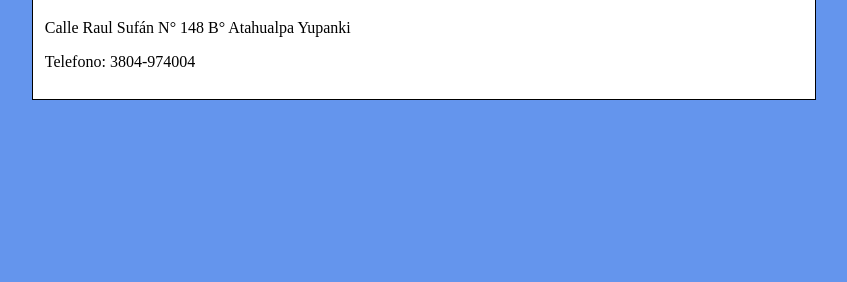
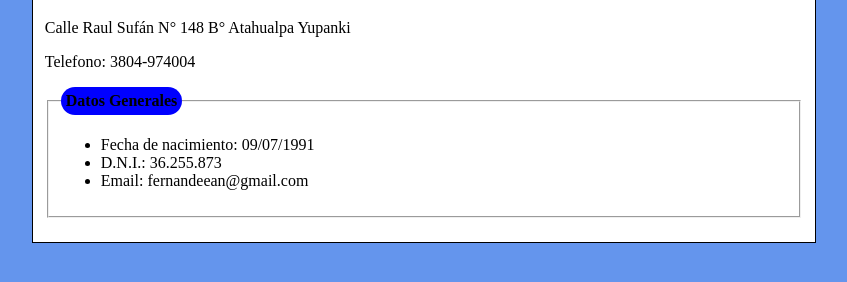
Before and after one commit to exequielfernandez/mi-proyecto-de-git, a plain HTML site: page index.html in a window 1280 px wide. Shown: the part 100-382 px from the top of the page, without its empty margins (216-1063 px from the left). Drawn offline with Linux system fonts and the light colour scheme.

Commit message:
agregue mis datos generales al curriculum

```diff
--- a/index.html
+++ b/index.html
@@ -34,3 +34,11 @@
         <h1>Exequiel Nicolas Fernandez</h1>
         <p>Calle Raul Sufán N° 148 B° Atahualpa Yupanki</p>
         <p>Telefono: 3804-974004</p>
+        <fieldset>
+            <legend>Datos Generales</legend>
+            <ul>
+                <li>Fecha de nacimiento: 09/07/1991</li>
+                <li>D.N.I.: 36.255.873 </li>
+                <li>Email: fernandeean@gmail.com</li>
+            </ul>
+        </fieldset>
```
